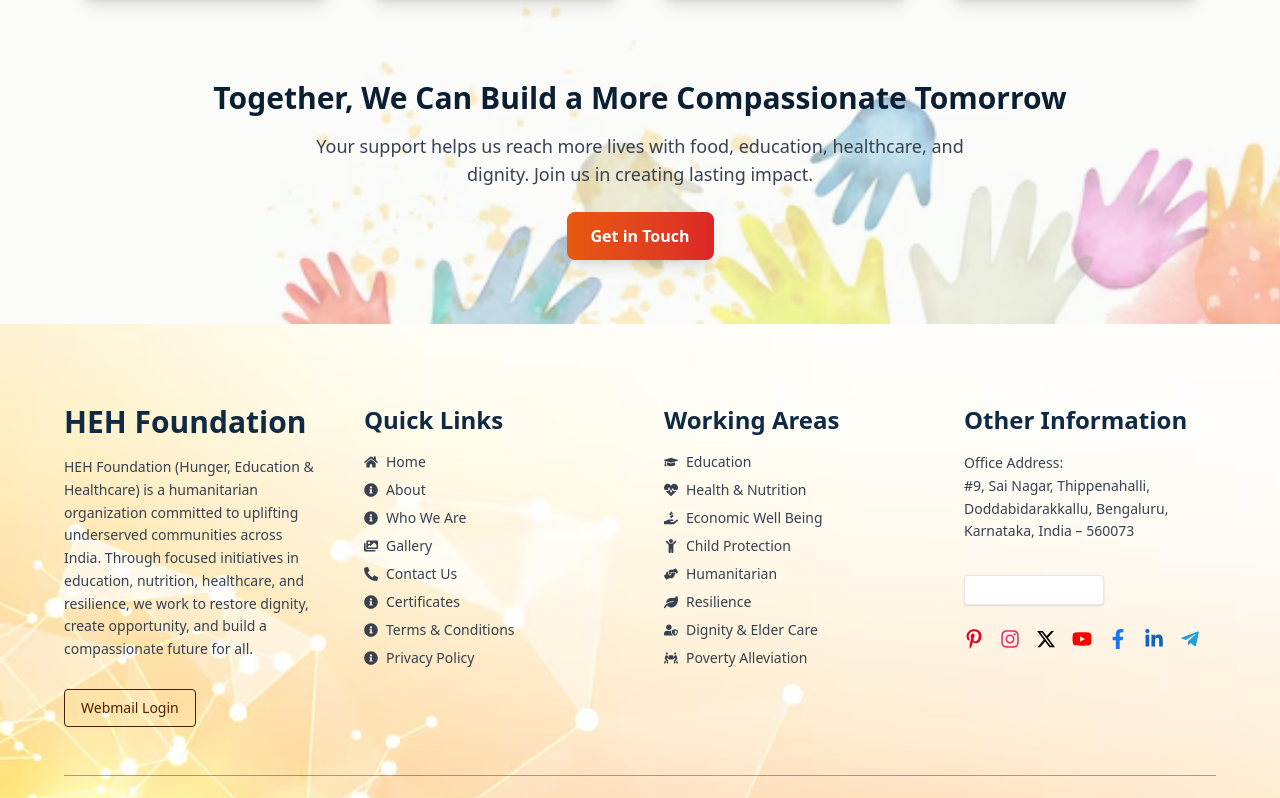
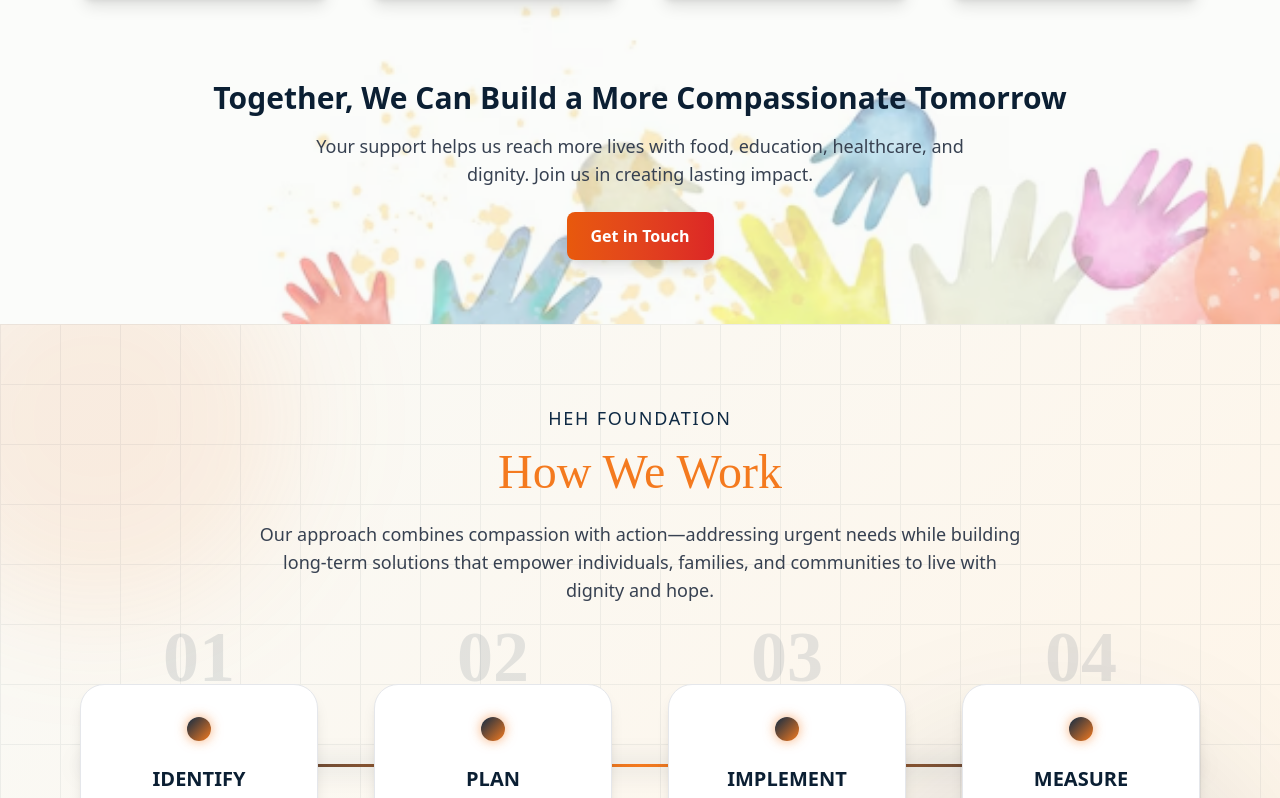
Before and after one commit to projectswebworldhub013/HEH-Foundation, a React (Vite) app: page /about in a window 1280 px wide. Shown: the part 2002-2800 px from the top of the page. Built offline with nearby package versions, Linux system fonts and the light colour scheme.

Commit message:
another commit

```diff
--- a/src/Pages/About.jsx
+++ b/src/Pages/About.jsx
@@ -1,12 +1,14 @@
 import React from 'react'
 import AboutHero from '../Components/AboutHero'
 import About2 from '../Components/About2'
+import HowWeWork from '../Components/HowWeWork'
 
 const About = () => {
   return (
     <div>
       <AboutHero/>
       <About2/>
+      <HowWeWork/>
     </div>
   )
 }
```
